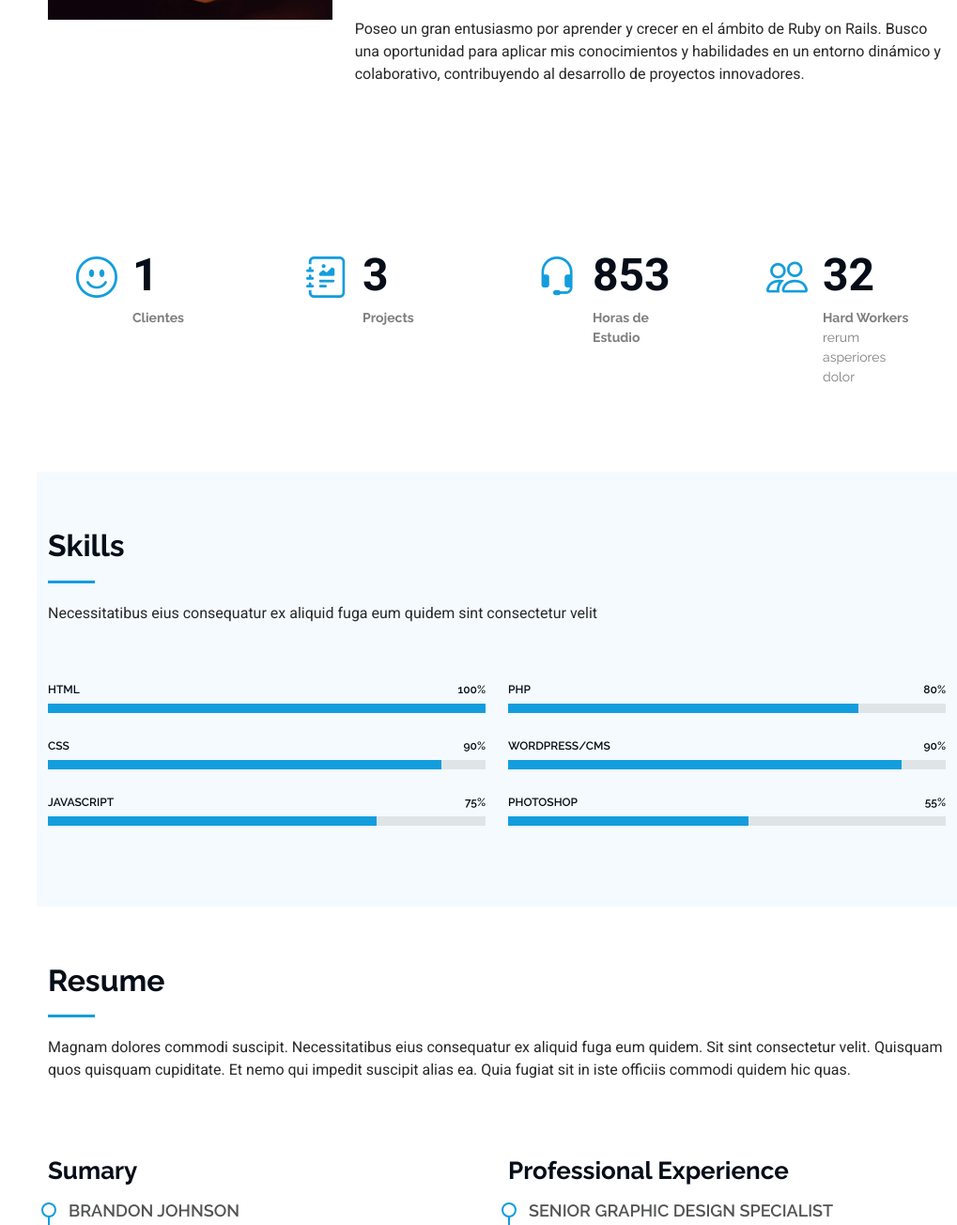
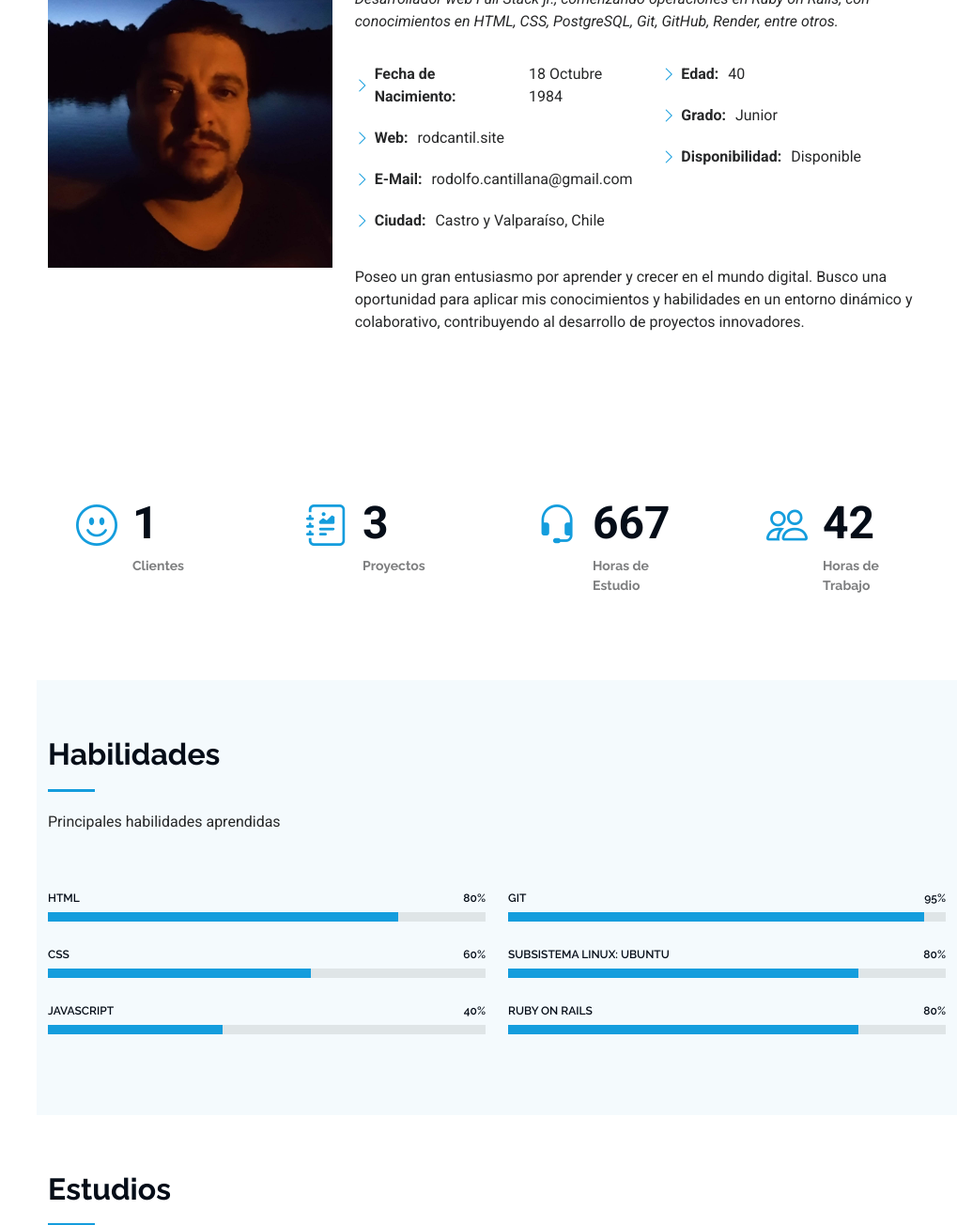
Before and after one commit to rodcantil/portfolio, a plain HTML site: page index.html in a window 1280 px wide. Shown: the part 1496-2800 px from the top of the page at 94% size, without its empty margins (261-1280 px from the left). Drawn offline with Linux system fonts and the light colour scheme; animation ran at ten frames a second.

Commit message:
2do avance

```diff
--- a/index.html
+++ b/index.html
@@ -26,14 +26,6 @@
 
   <!-- Main CSS File -->
   <link href="assets/css/main.css" rel="stylesheet">
-
-  <!-- =======================================================
-  * Template Name: iPortfolio
-  * Template URL: https://bootstrapmade.com/iportfolio-bootstrap-portfolio-websites-template/
-  * Updated: Jun 29 2024 with Bootstrap v5.3.3
-  * Author: BootstrapMade.com
-  * License: https://bootstrapmade.com/license/
-  ======================================================== -->
 </head>
 
 <body class="index-page">
@@ -79,7 +71,7 @@
 
       <div class="container" data-aos="fade-up" data-aos-delay="100">
         <h2>Rod Cantil</h2>
-        <p>Soy <span class="typed" data-typed-items="Desarrollador, Freelancer">Developerr</span><span class="typed-cursor typed-cursor--blink" aria-hidden="true"></span><span class="typed-cursor typed-cursor--blink" aria-hidden="true"></span></p>
+        <p>Soy <span class="typed" data-typed-items="Desarrollador, Freelancer">Desarrollador</span><span class="typed-cursor typed-cursor--blink" aria-hidden="true"></span><span class="typed-cursor typed-cursor--blink" aria-hidden="true"></span></p>
       </div>
 
     </section><!-- /Hero Section -->
@@ -90,14 +82,28 @@
       <!-- Section Title -->
       <div class="container section-title" data-aos="fade-up">
         <h2>Sobre mí</h2>
-        <p>Soy Rodolfo Cantillana Pinilla, vivo en Chile, soy seminómada ya que vivo entre Valparaíso y la isla de Chiloé. Aunque desearía ser una nómada digital.
-          Hacia allá apunto mi norte. Soy Ingeniero Constructor de Profesión la cual he ejercido por 15 años. Hoy dando vuelta esa pagina he tomado la decisión de
-          convertirme hacia la industria TI.
+        <p>Soy Rodolfo Cantillana Pinilla, vivo en Chile, soy seminómada ya que vivo entre Valparaíso y la isla de Chiloé. Uno de los últimos objetivos que tengo
+          por estos dias es convertirme en un nómada digital y hacia allá me dirigo.
+        </p><br>
+        <p>Soy Ingeniero Constructor de Profesión la cual he ejercido por 15 años trabajando tanto en obra como en proyectos. En la actulidad, le he dado una vuelta
+          a mi vida ya que he tomado la decisión de convertirme hacia la industria TI.
         </p>
         <br>
-        <p>Mis estudios en tecnología previos son 2 Diplomados en la Universidad de la Frontera, el primer diplomado es
-            Digitalización 4.0 y el segundo fue Diplomados en Smart Cities. Me encuentro finalizando mi primer BootCamp de Ruby On Rails.
-            Me gusta mucho este rubro porque es un desafío constante justo lo que necesito para mi vida.
+        <p>Los años 2019 y 2020 realicé 2 Diplomados en enfocados en tecnología, el primer Diplomado es Digitalización 4.0 y el segundo fue Diplomado en
+          Smart Cities. Ambos Diplomados los realicé en la Universidad de la Frontera en Temuco, Chile.
+        </p><br>
+        <p>
+          El año 2024 Realicé mi primer BootCamp de Desarrollo de Aplicaciones Web en Ruby On Rails. El BootCamp lo realicé en la Academia Desafio Latam
+          a través del programa Talento Digital de SENCE. Aprendí tanto Frontend como Backend, conociendo las tecnologías HTML, CSS, JavaScript, Ruby, Rails,
+
+        </p><br>
+        <p> Hoy en 2025 doy inicio a mi carrera TI como Desarrollador Web en Ruby on Rails, con la finalidad de seguir creciendo en este rubro y aportar
+          a la comunidad tecnologica. Avanzar en el desarrollo de aplicaciones web y seguir aprendiendo en este rubro. Me gusta mucho este rubro porque
+          es un desafío constante justo lo que necesito para mi vida.
+
+        </p><br>
+        <p>
+          En lo personal soy aficionado a la MTB, gusto mucho del Standup Comedy, voy al gym y me encanta la playa!
         </p>
       </div><!-- End Section Title -->
 
@@ -110,13 +116,14 @@
           <div class="col-lg-8 content">
             <h2>Desarrollador web en Ruby on Rails</h2>
             <p class="fst-italic py-3">
-             Desarrollador web Full Stack jr., comenzando operaciones en Ruby on Rails, con conocimientos en HTML, CSS, PostgreSQL, Git, GitHub, Render, entre otros.
+            Desarrollador web Full Stack jr., comenzando operaciones en Ruby on Rails, con conocimientos en HTML, CSS, PostgreSQL, Git, GitHub, Render,
+            entre otros.
             </p>
             <div class="row">
               <div class="col-lg-6">
                 <ul>
                   <li><i class="bi bi-chevron-right"></i> <strong>Fecha de Nacimiento:</strong> <span>18 Octubre 1984</span></li>
-                  <li><i class="bi bi-chevron-right"></i> <strong>Web:</strong> <span>www.rodcantil.site</span></li>
+                  <li><i class="bi bi-chevron-right"></i> <strong>Web:</strong> <span>rodcantil.site</span></li>
                   <li><i class="bi bi-chevron-right"></i> <strong>E-Mail:</strong> <span>rodolfo.cantillana@gmail.com</span></li>
                   <li><i class="bi bi-chevron-right"></i> <strong>Ciudad:</strong> <span>Castro y Valparaíso, Chile</span></li>
                 </ul>
@@ -130,8 +137,8 @@
               </div>
             </div>
             <p class="py-3">
-              Poseo un gran entusiasmo por aprender y crecer en el ámbito de Ruby on Rails. Busco una oportunidad para
-              aplicar mis conocimientos y habilidades en un entorno dinámico y colaborativo, contribuyendo al desarrollo de proyectos innovadores.
+              Poseo un gran entusiasmo por aprender y crecer en el mundo digital. Busco una oportunidad para aplicar mis conocimientos y habilidades en un
+              entorno dinámico y colaborativo, contribuyendo al desarrollo de proyectos innovadores.
             </p>
           </div>
         </div>
@@ -159,14 +166,15 @@
             <div class="stats-item">
               <i class="bi bi-journal-richtext"></i>
               <span data-purecounter-start="0" data-purecounter-end="3" data-purecounter-duration="1" class="purecounter"></span>
-              <p><strong>Projects</strong></p>
+              <!-- OJO ACA ESTOS CONTADORES NO OLVIDARLOS -->
+              <p><strong>Proyectos</strong></p>
             </div>
           </div><!-- End Stats Item -->
 
           <div class="col-lg-3 col-md-6">
             <div class="stats-item">
               <i class="bi bi-headset"></i>
-              <span data-purecounter-start="0" data-purecounter-end="853" data-purecounter-duration="1" class="purecounter"></span>
+              <span data-purecounter-start="0" data-purecounter-end="667" data-purecounter-duration="1" class="purecounter"></span>
               <p><strong>Horas de Estudio</strong></p>
             </div>
           </div><!-- End Stats Item -->
@@ -174,8 +182,8 @@
           <div class="col-lg-3 col-md-6">
             <div class="stats-item">
               <i class="bi bi-people"></i>
-              <span data-purecounter-start="0" data-purecounter-end="32" data-purecounter-duration="1" class="purecounter"></span>
-              <p><strong>Hard Workers</strong> <span>rerum asperiores dolor</span></p>
+              <span data-purecounter-start="0" data-purecounter-end="42" data-purecounter-duration="1" class="purecounter"></span>
+              <p><strong>Horas de Trabajo</strong> <span></span></p>
             </div>
           </div><!-- End Stats Item -->
 
@@ -190,8 +198,8 @@
 
       <!-- Section Title -->
       <div class="container section-title" data-aos="fade-up">
-        <h2>Skills</h2>
-        <p>Necessitatibus eius consequatur ex aliquid fuga eum quidem sint consectetur velit</p>
+        <h2>Habilidades</h2>
+        <p>Principales habilidades aprendidas</p>
       </div><!-- End Section Title -->
 
       <div class="container" data-aos="fade-up" data-aos-delay="100">
@@ -201,23 +209,23 @@
           <div class="col-lg-6">
 
             <div class="progress">
-              <span class="skill"><span>HTML</span> <i class="val">100%</i></span>
+              <span class="skill"><span>HTML</span> <i class="val">80%</i></span>
               <div class="progress-bar-wrap">
-                <div class="progress-bar" role="progressbar" aria-valuenow="100" aria-valuemin="0" aria-valuemax="100"></div>
+                <div class="progress-bar" role="progressbar" aria-valuenow="80" aria-valuemin="0" aria-valuemax="100"></div>
               </div>
             </div><!-- End Skills Item -->
 
             <div class="progress">
-              <span class="skill"><span>CSS</span> <i class="val">90%</i></span>
+              <span class="skill"><span>CSS</span> <i class="val">60%</i></span>
               <div class="progress-bar-wrap">
-                <div class="progress-bar" role="progressbar" aria-valuenow="90" aria-valuemin="0" aria-valuemax="100"></div>
+                <div class="progress-bar" role="progressbar" aria-valuenow="60" aria-valuemin="0" aria-valuemax="100"></div>
               </div>
             </div><!-- End Skills Item -->
 
             <div class="progress">
-              <span class="skill"><span>JavaScript</span> <i class="val">75%</i></span>
+              <span class="skill"><span>JavaScript</span> <i class="val">40%</i></span>
               <div class="progress-bar-wrap">
-                <div class="progress-bar" role="progressbar" aria-valuenow="75" aria-valuemin="0" aria-valuemax="100"></div>
+                <div class="progress-bar" role="progressbar" aria-valuenow="40" aria-valuemin="0" aria-valuemax="100"></div>
               </div>
             </div><!-- End Skills Item -->
 
@@ -226,23 +234,23 @@
           <div class="col-lg-6">
 
             <div class="progress">
-              <span class="skill"><span>PHP</span> <i class="val">80%</i></span>
+              <span class="skill"><span>Git</span> <i class="val">95%</i></span>
+              <div class="progress-bar-wrap">
+                <div class="progress-bar" role="progressbar" aria-valuenow="95" aria-valuemin="0" aria-valuemax="100"></div>
+              </div>
+            </div><!-- End Skills Item -->
+
+            <div class="progress">
+              <span class="skill"><span>Subsistema Linux: Ubuntu</span> <i class="val">80%</i></span>
               <div class="progress-bar-wrap">
                 <div class="progress-bar" role="progressbar" aria-valuenow="80" aria-valuemin="0" aria-valuemax="100"></div>
               </div>
             </div><!-- End Skills Item -->
 
             <div class="progress">
-              <span class="skill"><span>WordPress/CMS</span> <i class="val">90%</i></span>
+              <span class="skill"><span>Ruby on Rails</span> <i class="val">80%</i></span>
               <div class="progress-bar-wrap">
-                <div class="progress-bar" role="progressbar" aria-valuenow="90" aria-valuemin="0" aria-valuemax="100"></div>
-              </div>
-            </div><!-- End Skills Item -->
-
-            <div class="progress">
-              <span class="skill"><span>Photoshop</span> <i class="val">55%</i></span>
-              <div class="progress-bar-wrap">
-                <div class="progress-bar" role="progressbar" aria-valuenow="55" aria-valuemin="0" aria-valuemax="100"></div>
+                <div class="progress-bar" role="progressbar" aria-valuenow="80" aria-valuemin="0" aria-valuemax="100"></div>
               </div>
             </div><!-- End Skills Item -->
 
@@ -259,7 +267,7 @@
 
       <!-- Section Title -->
       <div class="container section-title" data-aos="fade-up">
-        <h2>Resume</h2>
+        <h2>Estudios</h2>
         <p>Magnam dolores commodi suscipit. Necessitatibus eius consequatur ex aliquid fuga eum quidem. Sit sint consectetur velit. Quisquam quos quisquam cupiditate. Et nemo qui impedit suscipit alias ea. Quia fugiat sit in iste officiis commodi quidem hic quas.</p>
       </div><!-- End Section Title -->
 
```
